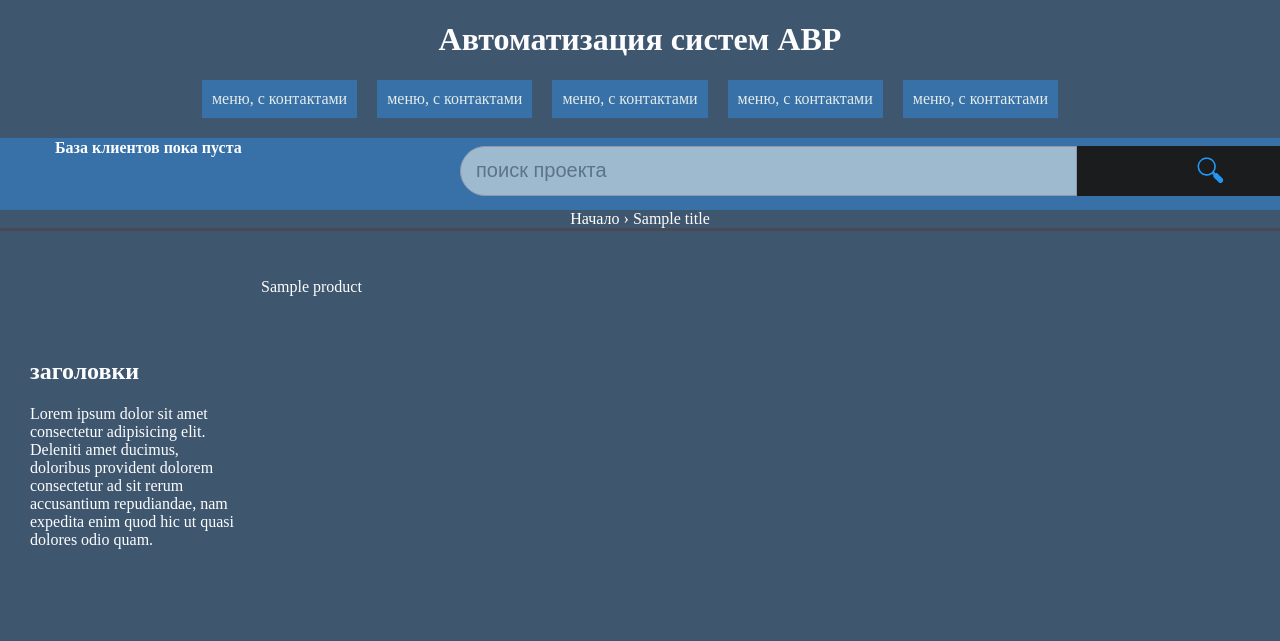
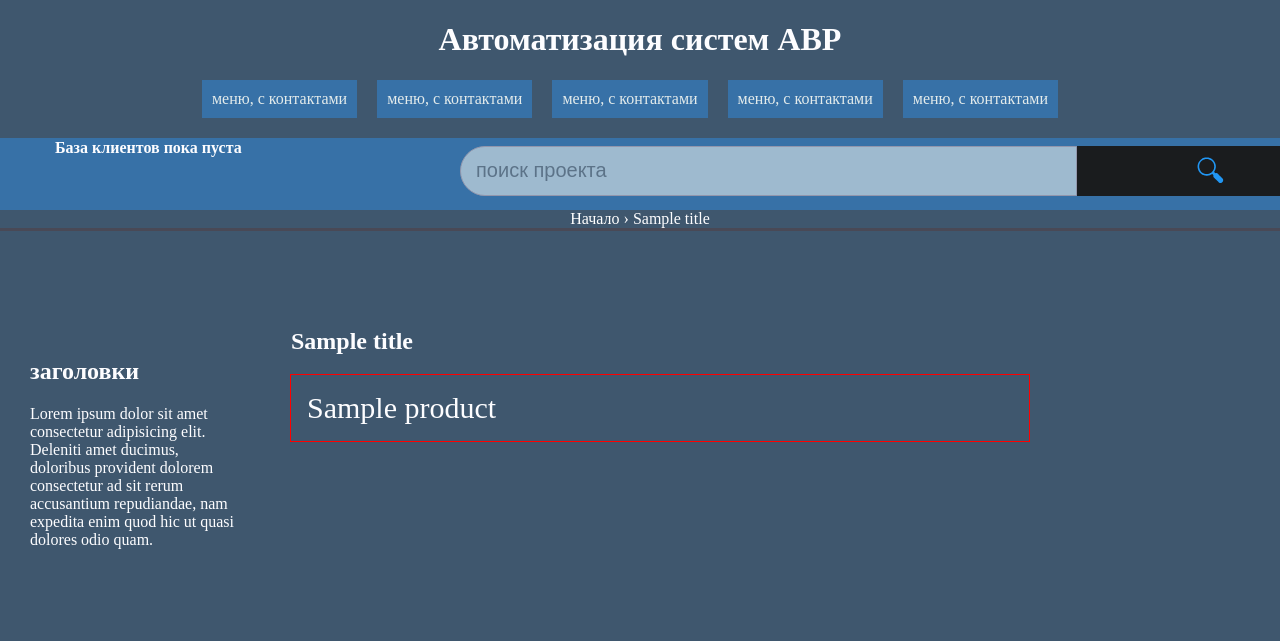
Before and after one commit to vikneo/Algorithm-for-AVR-systems, a Django app: template system_avr/templates/product/product_list.html in a window 1280 px wide; the page is wider, and only the part inside the window is pictured. Shown: the top 641 px of that part. Run offline with Django 5.2, Linux system fonts and the light colour scheme; tables that the repository leaves empty hold one stand-in row (values such as "Sample post"); the template is opened without the code that fills it: values that come from a table or form of the project are taken from there, most other values are stand-ins (such as "Sample title", 1, 10 or a date in 2020); parts of the project's set-up code (start-up, migrations or seed data) failed here and were passed over.

Commit message:
added fonts

```diff
--- /dev/null
+++ b/system_avr/static/assests/css/product_style.css
@@ -0,0 +1,11 @@
+.section {
+    flex-direction: column;
+    padding-top: 30px;
+    padding-left: 30px;
+}
+
+.product-title {
+    padding: 16px;
+    outline: 1px solid red;
+    font-size: 30px;
+}
--- a/system_avr/static/assests/css/style.css
+++ b/system_avr/static/assests/css/style.css
@@ -1,3 +1,8 @@
+@font-face {
+    font-family: 'Novartis';
+    src: url('../fonts/Novartis-Lines.ttf') format('truetype');
+}
+
 body {
     margin: 0;
     background-color: #363434;
@@ -233,7 +238,9 @@ li {
     position: absolute;
     padding-left: 15px;
     padding-top: 20px;
-    font-size: 30px;
+    font-size: 29px;
+    color: #fb4141;
+    font-family: 'Novartis';
 }
 
 .cart-subject-title {
--- a/system_avr/templates/base/header.html
+++ b/system_avr/templates/base/header.html
@@ -7,6 +7,7 @@
 <head>
     <meta charset="UTF-8">
     <meta name="viewport" content="width=device-width, initial-scale=1.0">
+    <link rel="preload" href="{% static 'assests/fonts/Novartis-Lines.ttf' %}">
     <link rel="stylesheet" href="{% static 'assests/css/style.css' %}">
     <link rel="stylesheet" href="{% static 'admin/css/admin.css' %}">
     <link rel="stylesheet" href="{% static 'admin/css/nav_sidebar.css' %}">
--- a/system_avr/templates/product/product_list.html
+++ b/system_avr/templates/product/product_list.html
@@ -2,23 +2,27 @@
 {% load i18n static %}
 
 {% block content %}
+    <link rel="stylesheet" href="{% static 'assests/css/product_style.css' %}">
 {% block title %} <title>{{ title }}</title> {% endblock %}
 
-{% if subject.product_set.all %}
-<div>
-    {% for product in subject.product_set.all %}
-    {{ product }}
-    {% endfor %}
-</div>
-{% else %}
 <div class="center-sidebar">
+    {% if subject.product_set.all %}
+    <div class="flex section">
+        <h2>{{ title }}</h2>
+        {% for product in subject.product_set.all %}
+        <div class="product-title">
+            {{ product }}
+        </div>
+        {% endfor %}
+    </div>
+    {% else %}
     <div class="flex block-else-product">
         <h2 class="flex justify-for-else">Данных о <b>"{{ subject }}"</b> пока нет!</h2>
         <div class="flex img-tumbleweed">
             <img src="{% static 'assests/img/ShadyFaithfulFishingcat-size_restricted.gif' %}" alt="">
         </div>
     </div>
+    {% endif %}
 </div>
-{% endif %}
 
 {% endblock %}
--- a/system_avr/templates/product/subject_list.html
+++ b/system_avr/templates/product/subject_list.html
@@ -19,7 +19,7 @@
                         <div class="description">
                         </div>
                         <div class="cart-image">
-                            <span class="cart-title">{{ sub.client }}</span>
+                            <span class="cart-title">{{ sub.client|truncatechars:15 }}</span>
                             {% if sub.photo %}
                             <img src="{{ sub.photo.url }}" width="100%" height="150px" alt="">
                             {% else %}
```
Also changed, not shown: system_avr/static/assests/fonts/Novartis-Deco.ttf (added), system_avr/static/assests/fonts/Novartis-Lines.ttf (added), system_avr/static/assests/fonts/Novartis.ttf (added).
